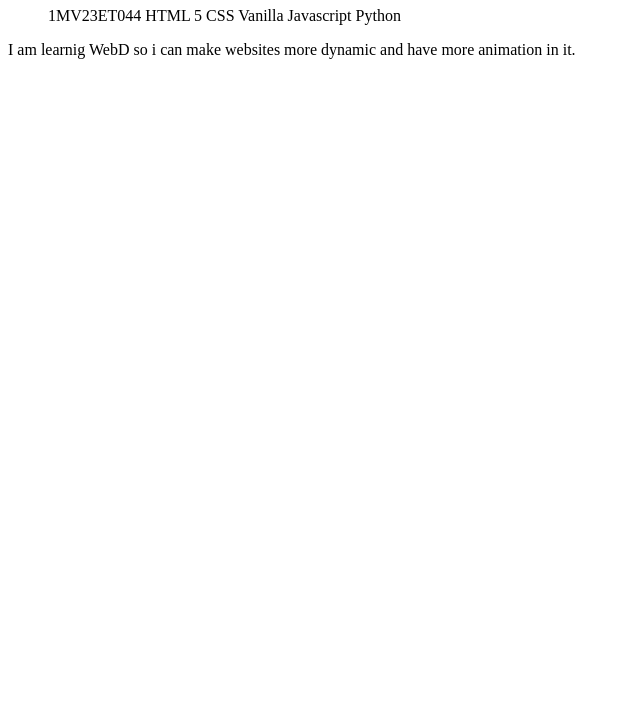
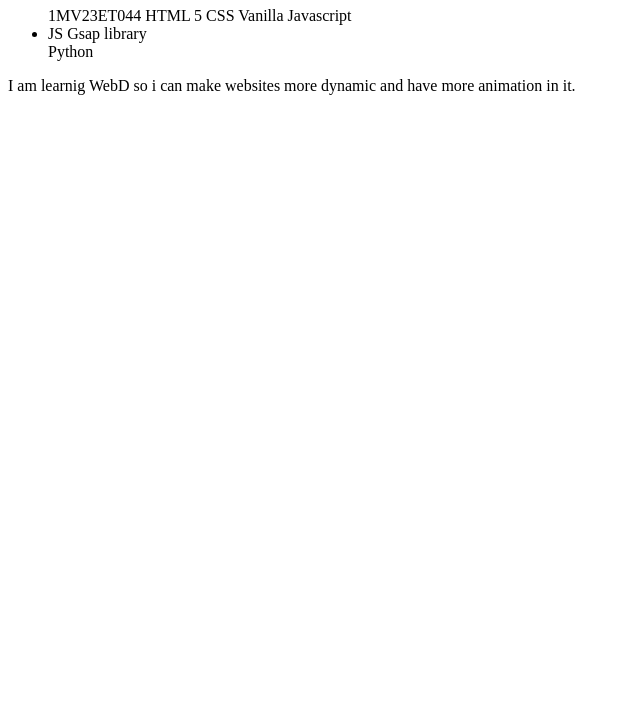
Before and after one commit to T-Rajeev30/GitHub_learning, a plain HTML site: page index.html in a window 1280 px wide. Shown: the part 73-800 px from the top of the page, without its empty margins (0-640 px from the left). Drawn offline with Linux system fonts and the light colour scheme.

Commit message:
I have all the modification

```diff
--- a/index.html
+++ b/index.html
@@ -12,6 +12,7 @@
         <l1>HTML 5</l1>
         <l1>CSS</l1>
         <l1>Vanilla Javascript</l1>
+        <Li>JS Gsap library</Li>
         <l1>Python</l1>
     </ul>
     <p>I am learnig WebD so i can make websites more dynamic and have more animation in it.</p>
```
